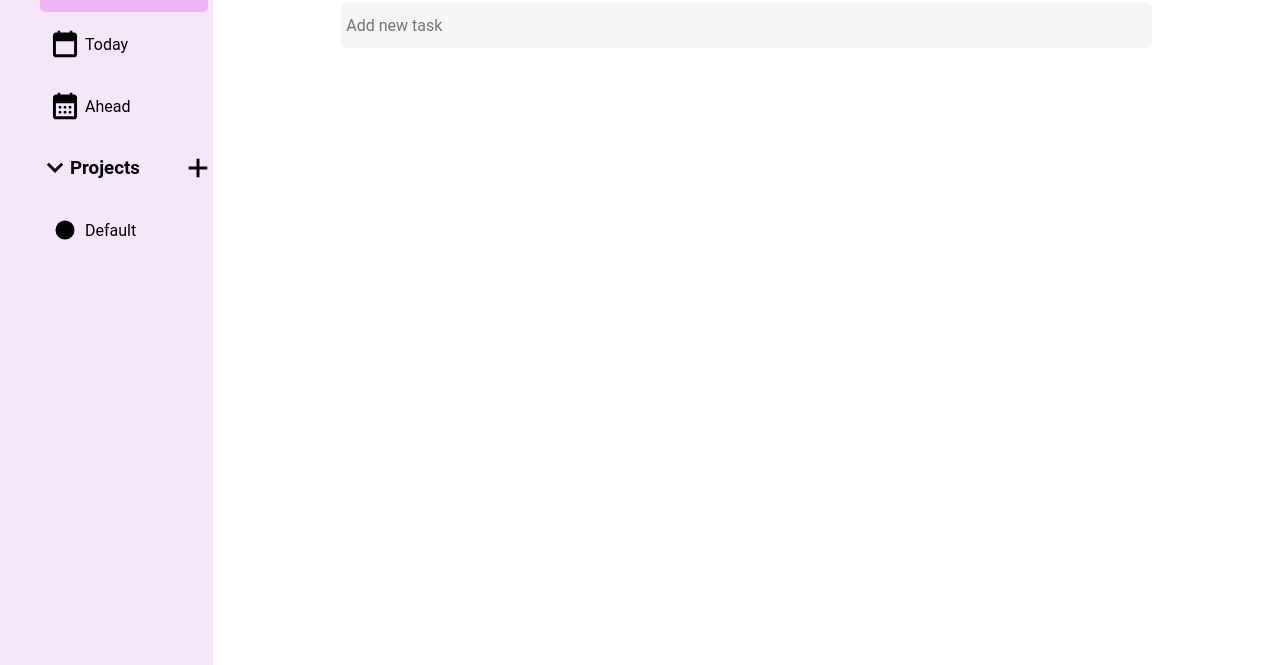
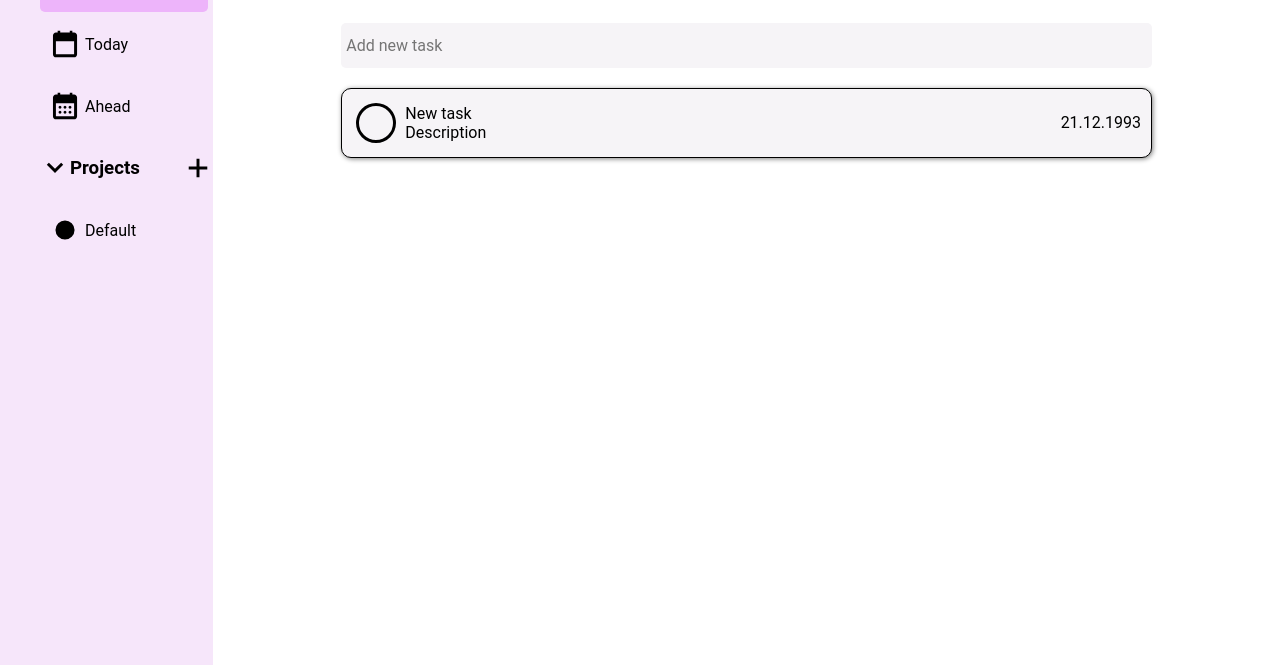
Before and after one commit to Nelfimov/odin-todoapp, a website built with webpack: page src/index.html in a window 1280 px wide. Shown: the part 135-800 px from the top of the page. Built offline with nearby package versions, Linux system fonts and the light colour scheme; a web font is replaced by a local one.

Commit message:
add task card style

```diff
--- a/src/content/taskfactory.js
+++ b/src/content/taskfactory.js
@@ -1,8 +1,8 @@
 const tasksLibrary = [];
 
-const taskFactory = (title, description, dueDate, finished, priority, project) => {
-  const project = project || null;
-  const description = description || null;
+const taskFactory = (title, descriptionInitial, dueDate, finished, priority, projectName) => {
+  let project = projectName || null;
+  let description = descriptionInitial || null;
   return { title, description, dueDate, finished, priority, project };
 }
 
--- a/src/content/taskmodule.js
+++ b/src/content/taskmodule.js
@@ -1,4 +1,4 @@
-import taskUncompleteIcon from './icons/task_uncomplete.svg';
+import taskUncompleteIcon from '/src/icons/task_uncomplete.svg';
 
 const taskModule = (() => {
   const contentDiv = document.getElementById('content');
@@ -16,18 +16,50 @@ const taskModule = (() => {
     }
   };
 
-  const createTaskDiv = (task) => {
+  const createTaskDiv = (task, index) => {
+    // TODO: project div
     const mainDiv = document.createElement('div');
     Object.assign(mainDiv, {
-      'data-task': '1',
+      'data-task': index,
       className: 'task task-item',
     });
     const completeIcon = new Image();
     Object.assign(completeIcon, {
-      className: 'task-icon',
+      className: 'task task-icon',
       src: taskUncompleteIcon,
-    })
-    getOrCreateTaskListDiv.prepend(mainDiv);
+    });
+
+    const subDiv = document.createElement('div');
+    Object.assign(subDiv, {
+      className: 'task task-content',
+    });
+    const titleP = document.createElement('p');
+    Object.assign(titleP, {
+      textContent: task.title,
+      className: 'task task-content-title',
+    });
+    const descriptionP = document.createElement('p');
+    Object.assign(descriptionP, {
+      textContent: task.description,
+      className: 'task task-content-description',
+    });
+    subDiv.append(titleP, descriptionP);
+
+    const timeDiv = document.createElement('div');
+    Object.assign(timeDiv, {
+      className: 'task task-content-time',
+    });
+    const timeP = document.createElement('p');
+    Object.assign(timeP, {
+      className: 'task task-content-time',
+      textContent: task.dueDate,
+    });
+    timeDiv.appendChild(timeP);
+    mainDiv.append(completeIcon, subDiv, timeDiv);
+    getOrCreateTaskListDiv().prepend(mainDiv);
+    return mainDiv;
   }
   return { getOrCreateTaskListDiv, createTaskDiv };
 })();
+
+export default taskModule;
--- a/src/index.js
+++ b/src/index.js
@@ -2,7 +2,17 @@ import './style.css';
 import headerModule from './header/headermodule';
 import sidebarModule from './sidebar/sidebarmodule';
 import contentModule from './content/contentmodule';
+import taskFactory from './content/taskfactory';
+import taskModule from './content/taskmodule';
 
 document.onload = headerModule.getInitial();
 document.onload = sidebarModule.getInitial();
 document.onload = contentModule.getInitial();
+
+const taskExample = taskFactory(
+  'New task', 'Description', '21.12.1993', false, false, '',
+);
+
+console.log(taskExample);
+
+taskModule.createTaskDiv(taskExample, 1);
--- a/src/style.css
+++ b/src/style.css
@@ -207,6 +207,7 @@ img.sidebar-plusproject-icon:hover {
   align-items: flex-start;
   grid-template-columns: 1fr;
   grid-template-rows: min-content min-content 1fr;
+  gap: 20px;
 }
 
 #div-new-task {
@@ -264,3 +265,20 @@ input.new-task.empty,
 select.new-task.empty {
   color: grey;
 }
+
+#task-list div.task-item {
+  border: 1px solid black;
+  border-radius: 10px;
+  display: grid;
+  grid-template-rows: auto;
+  grid-template-columns: min-content 1fr min-content;
+  background-color: var(--color-slight-grey);
+  align-items: center;
+  gap: 5px;
+  padding: 10px;
+  box-shadow: 1px 1px 5px grey;
+}
+
+#task-list p {
+  margin: 0;
+}
```
